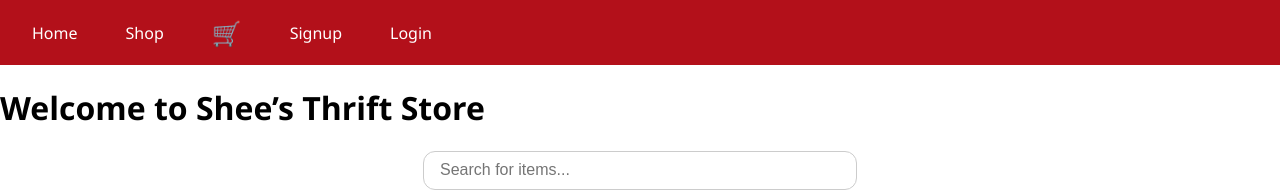
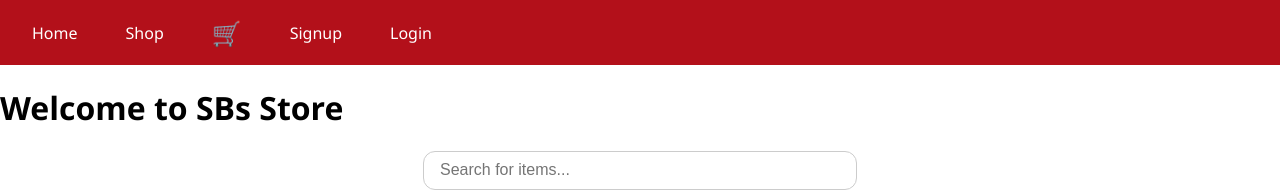
Before and after one commit to carly-cracker/SBs-stores-and-guides, a React (Vite) app: page / in a window 1280 px wide. Shown: the top 191 px of the page. Built offline with nearby package versions, Linux system fonts and the light colour scheme; no server answers.

Commit message:
fixes the name

```diff
--- a/src/pages/Home.jsx
+++ b/src/pages/Home.jsx
@@ -53,7 +53,7 @@ const Home = () => {
 
   return (
     <div className="home">
-      <h1>Welcome to Shee’s Thrift Store</h1>
+      <h1>Welcome to SBs Store</h1>
 
       <input
         type="text"
```
